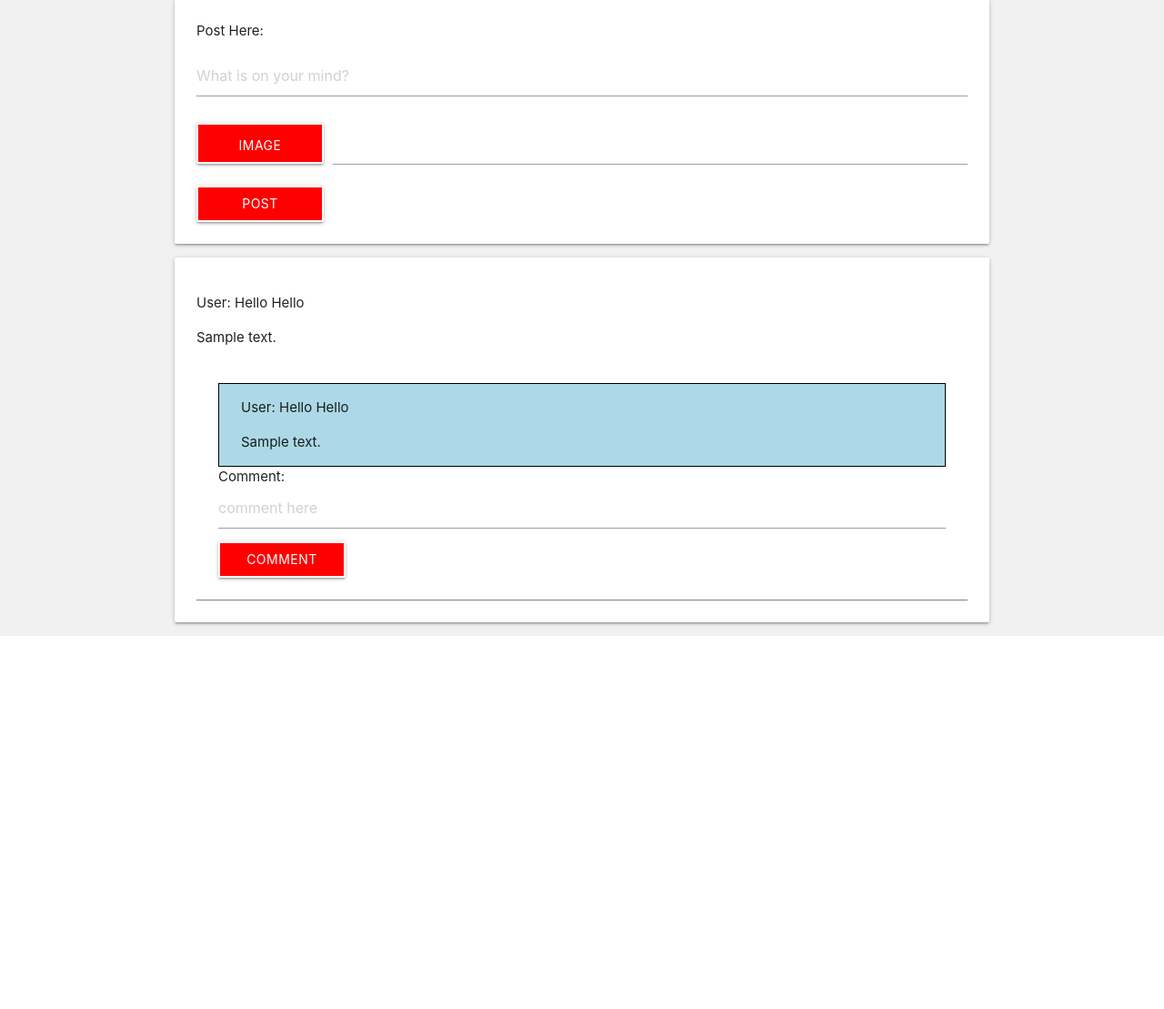
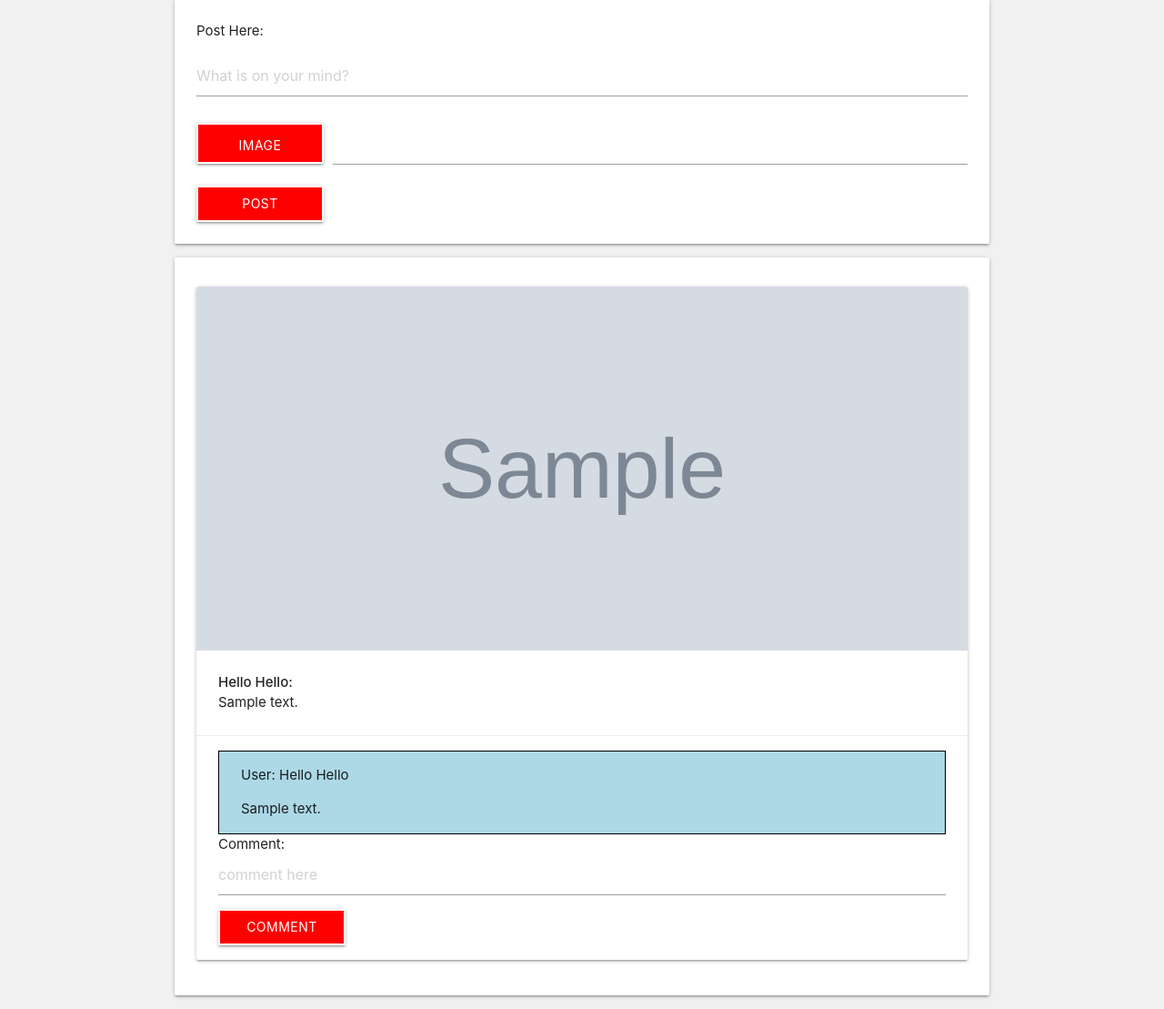
Before and after one commit to DariaRadu/websec-exam, a PHP site: page /posts.php in a window 1280 px wide. Shown: the part 105-1214 px from the top of the page at 91% size. Before the commit the page ends 804 px from the top, so only its background shows below. Run offline with PHP 8.4, Linux system fonts and the light colour scheme; data comes from the database, SQL or seed files in the repository; tables that the repository leaves empty hold one stand-in row (values such as "Sample post"); grey boxes marked "Sample" are stand-in pictures; some libraries are stand-ins or nearby versions.

Commit message:
various style changes

```diff
--- a/css/_posts.scss
+++ b/css/_posts.scss
@@ -14,8 +14,14 @@ body{
     padding:3vh;
 }
 
-.post{
-    border-bottom: 1px solid grey;
+.card .post{
+    //border-bottom: 1px solid grey;
+    .card-image{
+        img{
+            height: 50vh;
+            object-fit: cover;
+        }
+    }
 
 }
 
--- a/css/style.css
+++ b/css/style.css
@@ -27,8 +27,9 @@ body {
   padding: 3vh;
 }
 
-.post {
-  border-bottom: 1px solid grey;
+.card .post .card-image img {
+  height: 50vh;
+  object-fit: cover;
 }
 
 .comments {
--- a/posts.php
+++ b/posts.php
@@ -61,10 +61,23 @@ $getAllPosts=$conn->query("SELECT posts.id, posts.date, posts.post_text, posts.i
 $getAllPosts->execute();
 
 while($post= $getAllPosts->fetch( PDO::FETCH_ASSOC )){
-    $commentsDiv='<div class="comments">';
-    $postDiv="<div class='post'>
+    $commentsDiv='<div class="comments card-action">';
+   /*  $postDiv="<div class='post'>
             <p>User:  ". htmlentities($post['first_name']) ." ". htmlentities($post['last_name']) ."</p>
-            <p>" . htmlentities($post['post_text']) . "</p>";
+            <p>" . htmlentities($post['post_text']) . "</p>"; */
+    $postDiv='<div class="card post">';
+    if ($post['img_url']!=null){
+        $postDiv=$postDiv.'<div class="card-image">
+                                <img src='.$post['img_url'].'>
+                            </div>';
+    }
+    $postDiv=$postDiv.'<div class="card-stacked">
+                            <div class="card-content">
+                                <p><strong>'. htmlentities($post['first_name']) ." ". htmlentities($post['last_name']) .':</strong></p>
+                                <p>'. htmlentities($post['post_text']) .'</p>
+                            </div>';
+
+
 
     //comments
     $getAllComments=$conn->query("SELECT comments.comment, users.first_name, users.last_name FROM comments JOIN users ON users.id=comments.user_id JOIN posts ON posts.id=comments.post_id WHERE post_id=".$post['id']);
@@ -85,8 +98,8 @@ while($post= $getAllPosts->fetch( PDO::FETCH_ASSOC )){
                             <button class='btn btn-general' type='submit'>comment</button> \n
                         </form>
                     </div>";
-    $commentsDiv=$commentsDiv.$commentFormDiv."</div>";
-    $postDiv=$postDiv.$commentsDiv."</div>";
+    $commentsDiv=$commentsDiv.$commentFormDiv."</div></div>";
+    $postDiv=$postDiv.$commentsDiv.'</div>';
     $postsDiv=$postsDiv.$postDiv;
 }
 
--- a/signup.php
+++ b/signup.php
@@ -45,7 +45,10 @@
                 $warnings="<p>Captcha not verified, please try again.</p>";
             } else if ($captcha_success->success==true) {
                 //FILE UPLOAD FIRST
-                if (isset($_FILES['profilePic']) && check_file_mime($_FILES['profilePic']['tmp_name'])){
+                $sPathToPicture='';
+                if (isset($_FILES['profilePic']['tmp_name'])){
+                    echo $_FILES['profilePic']['tmp_name'];
+                    if(check_file_mime($_FILES['profilePic']['tmp_name'])){
                         $picturePath = $_FILES['profilePic']['name'];
                         $extension = pathinfo($picturePath, PATHINFO_EXTENSION);
                         $sProfilePicName = md5($picturePath).'.'.$extension;
@@ -54,6 +57,7 @@
                     }else{
                         $warnings='Profile picture must be an image.';
                         exit();
+                    }
                 }
 
                 //preparing statement
```
Also changed, not shown: img/dp/e15537ead948bdc7cc7ffa470d610a41.jpg (added), img/posts/ce545355585501e9ccb694e86681d926.jpg (added). Lines whose indentation alone changed are shown as unchanged.
